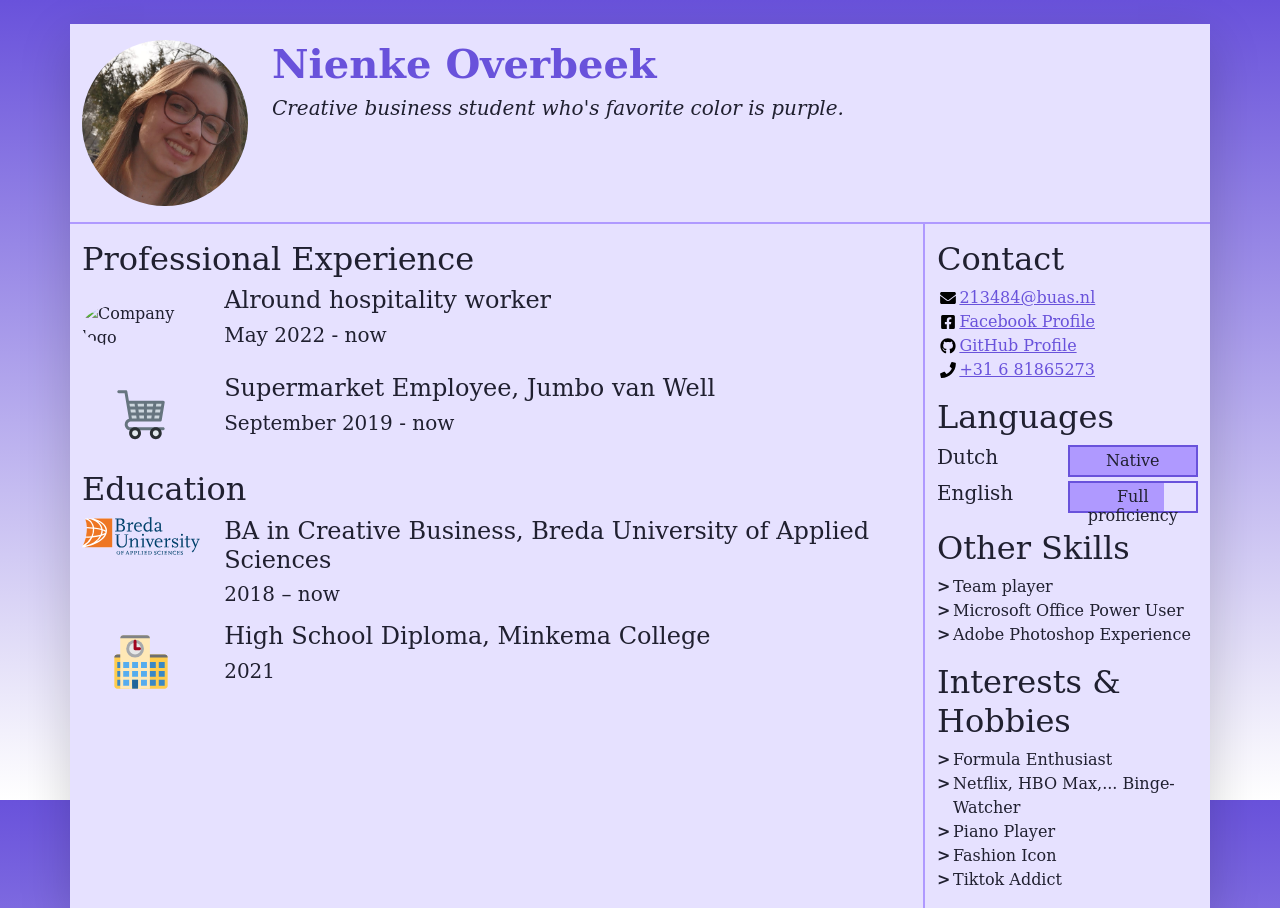
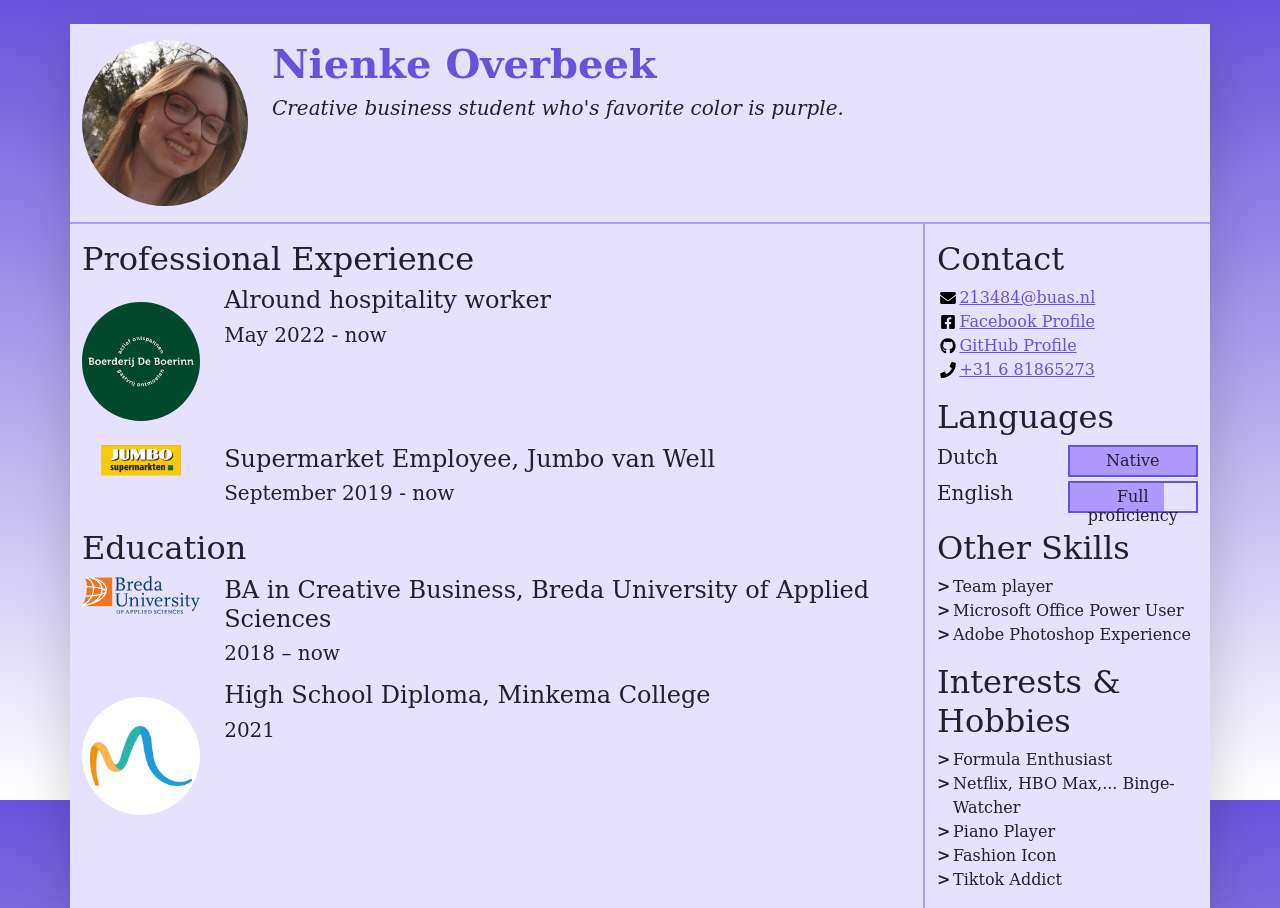
Before and after one commit to nienke-overbeek/my-cv, a plain HTML site: page index.html in a window 1280 px wide. Shown: the top 908 px of the page. Drawn offline with nearby package versions, Linux system fonts and the light colour scheme.

Commit message:
final version cv

```diff
--- a/index.html
+++ b/index.html
@@ -19,7 +19,7 @@
     <link rel="stylesheet" href="css/alternative.css">
      -->
 
-    <title>Firstname Lastname's Resumé</title>
+    <title>Nienke Overbeeks Resumé</title>
   </head>
   <!-- End of the head -->
 
@@ -86,7 +86,7 @@
               <li class="biography-item row mb-2">
                 <!-- We're using a grid inside a grid so we can align logos and text -->
                 <div class="logo-container col-3 col-sm-2 col-md-3 col-lg-2">
-                  <img class="w-100 rounded-circle my-3" src="images/boerinn.jpg" alt="Company logo" width="80">
+                  <img class="w-100 rounded-circle my-3" src="images/deboerinn.jpg" alt="Company logo" width="80">
                 </div>
                 <div class="biography-contents col-9 col-sm-10 col-md-9 col-lg-10">
                   <h4>Alround hospitality worker&nbsp;&nbsp;</h4>
@@ -100,7 +100,7 @@
               <li class="biography-item row mb-2">
                 <div class="logo-container col-3 col-sm-2 col-md-3 col-lg-2">
                 <!-- We're using a grid inside a grid so we can align logos and text -->
-                  <img class="biography-logo mw-100 d-block mx-auto" src="images/employers/trolley.svg" alt="Company logo" width="80">
+                  <img class="biography-logo mw-100 d-block mx-auto" src="images/jumbo.png" alt="Company logo" width="80">
                 </div>
                 <div class="biography-contents col-9 col-sm-10 col-md-9 col-lg-10">
                   <h4>Supermarket Employee, Jumbo van Well</h4>
@@ -133,7 +133,7 @@
               <!-- 2nd item in education -->
               <li class="biography-item row mb-2">
                 <div class="logo-container col-3 col-sm-2 col-md-3 col-lg-2">
-                  <img class="biography-logo mw-100 d-block mx-auto" src="images/schools/school.svg" alt="School logo" width="80">
+                  <img class="w-100 rounded-circle my-3" src="images/minkemacollege.png" alt="School logo" width="80">
                 </div>
                 <div class="biography-contents col-9 col-sm-10 col-md-9 col-lg-10">
                   <h4>High School Diploma, Minkema College</h4>
```
Also changed, not shown: images/deboerinn.jpg (renamed from images/employers/boerinn.jpg), images/jumbo.png (added), images/minkemacollege.png (added), 2 other files.
